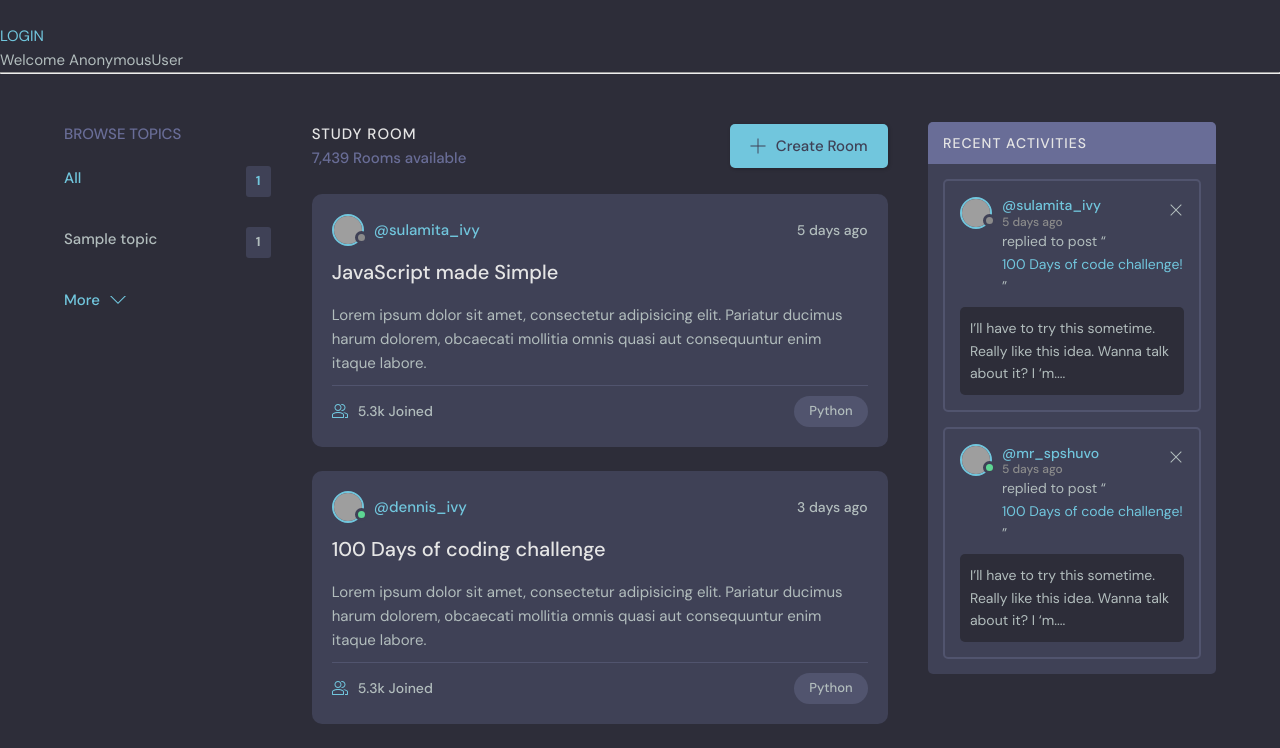
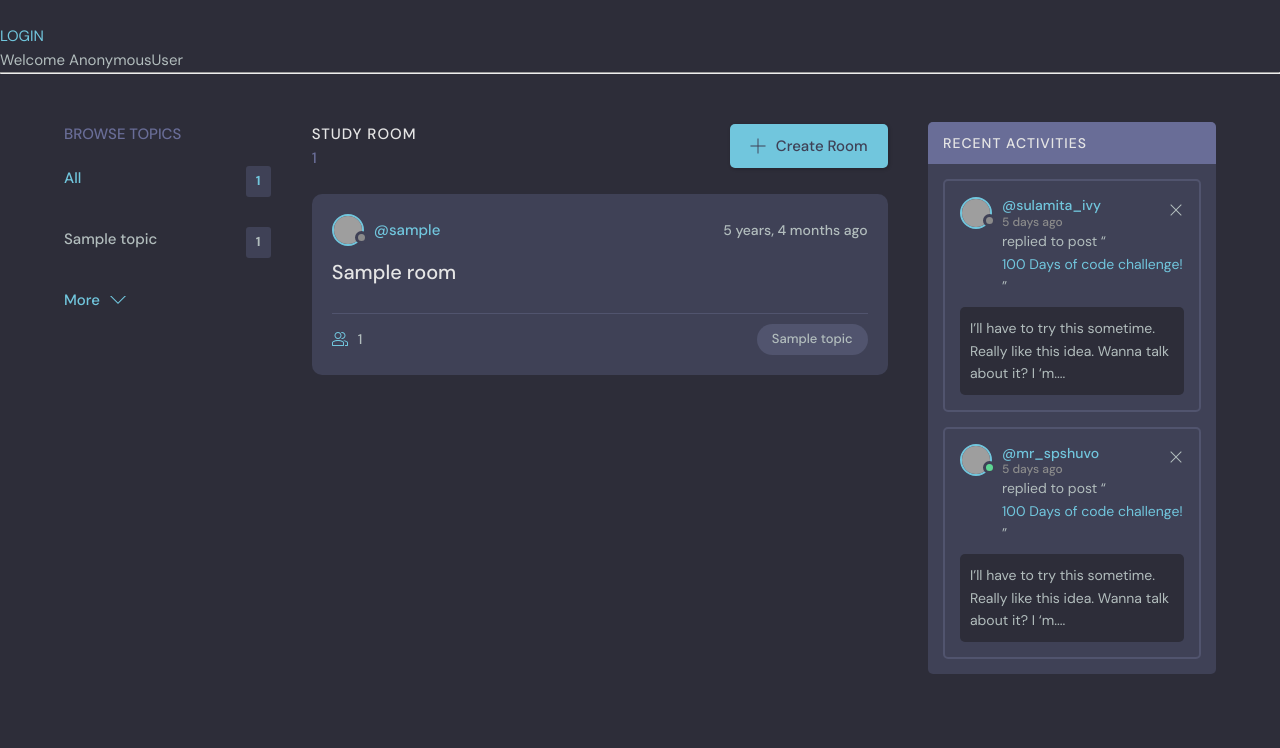
Before and after one commit to Abdul-Mannan-Qaderi/tech-hub, a Django app: template base/templates/base/home.html in a window 1280 px wide. Shown: the part 76-824 px from the top of the page. After the commit the page ends 750 px from the top, so only its background shows below. Run offline with Django 5.2, Linux system fonts and the light colour scheme; the template is opened without the code that fills it: most values are stand-ins (such as "Sample title", 1, 10 or a date in 2020); grey boxes are pictures that could not be loaded.

Commit message:
insert feed_component in the template

```diff
--- a/base/templates/base/feed_component.html
+++ b/base/templates/base/feed_component.html
@@ -1,17 +1,52 @@
 {% for room in rooms %}
-<div class="room">
-	{% if request.user == room.host %}
-	<p>
-		<a href="{% url 'update-room' room.id %}">Update</a>
-		<a href="{% url 'delete-room' room.id %}">Delete</a>
-	</p>
-	{% endif %}
 
-	<a href=" {% url 'user-profile' room.host.id %}">@{{ room.host.username }}</a>
-	<h1>
-		{{ room.id }} --
-		<a href="{% url 'room' room.id %}">{{ room.name }}</a>
-	</h1>
-	<small class="topic-name">{{ room.topic.name }}</small>
+<div class="roomListRoom">
+	<div class="roomListRoom__header">
+		<a
+			href="{% url 'user-profile' room.host.id %}"
+			class="roomListRoom__author"
+		>
+			<div class="avatar avatar--small">
+				<img src="https://randomuser.me/api/portraits/women/11.jpg" />
+			</div>
+			<span>@{{room.host.username}}</span>
+		</a>
+		<div class="roomListRoom__actions">
+			<span>{{room.create_at|timesince}} ago</span>
+		</div>
+	</div>
+
+	<div class="roomListRoom__content">
+		<a href="{% url 'room' room.id %}">{{room.name}}</a>
+	</div>
+
+	<div class="roomListRoom__meta">
+		<a href="{% url 'room' room.id %}" class="roomListRoom__joined">
+			<svg
+				version="1.1"
+				xmlns="http://www.w3.org/2000/svg"
+				width="32"
+				height="32"
+				viewBox="0 0 32 32"
+			>
+				<title>user-group</title>
+				<path
+					d="M30.539 20.766c-2.69-1.547-5.75-2.427-8.92-2.662 0.649 0.291 1.303 0.575 1.918 0.928 0.715 0.412 1.288 1.005 1.71 1.694 1.507 0.419 2.956 1.003 4.298 1.774 0.281 0.162 0.456 0.487 0.456 0.85v4.65h-4v2h5c0.553 0 1-0.447 1-1v-5.65c0-1.077-0.56-2.067-1.461-2.584z"
+				></path>
+				<path
+					d="M22.539 20.766c-6.295-3.619-14.783-3.619-21.078 0-0.901 0.519-1.461 1.508-1.461 2.584v5.65c0 0.553 0.447 1 1 1h22c0.553 0 1-0.447 1-1v-5.651c0-1.075-0.56-2.064-1.461-2.583zM22 28h-20v-4.65c0-0.362 0.175-0.688 0.457-0.85 5.691-3.271 13.394-3.271 19.086 0 0.282 0.162 0.457 0.487 0.457 0.849v4.651z"
+				></path>
+				<path
+					d="M19.502 4.047c0.166-0.017 0.33-0.047 0.498-0.047 2.757 0 5 2.243 5 5s-2.243 5-5 5c-0.168 0-0.332-0.030-0.498-0.047-0.424 0.641-0.944 1.204-1.513 1.716 0.651 0.201 1.323 0.331 2.011 0.331 3.859 0 7-3.141 7-7s-3.141-7-7-7c-0.688 0-1.36 0.131-2.011 0.331 0.57 0.512 1.089 1.075 1.513 1.716z"
+				></path>
+				<path
+					d="M12 16c3.859 0 7-3.141 7-7s-3.141-7-7-7c-3.859 0-7 3.141-7 7s3.141 7 7 7zM12 4c2.757 0 5 2.243 5 5s-2.243 5-5 5-5-2.243-5-5c0-2.757 2.243-5 5-5z"
+				></path>
+			</svg>
+			{{room.participants.all.count}}
+		</a>
+		<p class="roomListRoom__topic">{{room.topic.name}}</p>
+	</div>
 </div>
+
 {% endfor %}
--- a/base/templates/base/home.html
+++ b/base/templates/base/home.html
@@ -30,10 +30,11 @@
 					<a class="btn btn--main btn--pill" href="#">Recent Activities</a>
 				</div>
 			</div>
+
 			<div class="roomList__header">
 				<div>
 					<h2>Study Room</h2>
-					<p>7,439 Rooms available</p>
+					<p>{{ room_count }}</p>
 				</div>
 				<a class="btn btn--main" href="create-room.html">
 					<svg
@@ -51,103 +52,9 @@
 					Create Room
 				</a>
 			</div>
-			<div class="roomListRoom">
-				<div class="roomListRoom__header">
-					<a href="profile.html" class="roomListRoom__author">
-						<div class="avatar avatar--small">
-							<img src="https://randomuser.me/api/portraits/women/11.jpg" />
-						</div>
-						<span>@sulamita_ivy</span>
-					</a>
-					<div class="roomListRoom__actions">
-						<span>5 days ago</span>
-					</div>
-				</div>
-				<div class="roomListRoom__content">
-					<a href="room.html">JavaScript made Simple</a>
-					<p>
-						Lorem ipsum dolor sit amet, consectetur adipisicing elit. Pariatur
-						ducimus harum dolorem, obcaecati mollitia omnis quasi aut
-						consequuntur enim itaque labore.
-					</p>
-				</div>
-				<div class="roomListRoom__meta">
-					<a href="room.html" class="roomListRoom__joined">
-						<svg
-							version="1.1"
-							xmlns="http://www.w3.org/2000/svg"
-							width="32"
-							height="32"
-							viewBox="0 0 32 32"
-						>
-							<title>user-group</title>
-							<path
-								d="M30.539 20.766c-2.69-1.547-5.75-2.427-8.92-2.662 0.649 0.291 1.303 0.575 1.918 0.928 0.715 0.412 1.288 1.005 1.71 1.694 1.507 0.419 2.956 1.003 4.298 1.774 0.281 0.162 0.456 0.487 0.456 0.85v4.65h-4v2h5c0.553 0 1-0.447 1-1v-5.65c0-1.077-0.56-2.067-1.461-2.584z"
-							></path>
-							<path
-								d="M22.539 20.766c-6.295-3.619-14.783-3.619-21.078 0-0.901 0.519-1.461 1.508-1.461 2.584v5.65c0 0.553 0.447 1 1 1h22c0.553 0 1-0.447 1-1v-5.651c0-1.075-0.56-2.064-1.461-2.583zM22 28h-20v-4.65c0-0.362 0.175-0.688 0.457-0.85 5.691-3.271 13.394-3.271 19.086 0 0.282 0.162 0.457 0.487 0.457 0.849v4.651z"
-							></path>
-							<path
-								d="M19.502 4.047c0.166-0.017 0.33-0.047 0.498-0.047 2.757 0 5 2.243 5 5s-2.243 5-5 5c-0.168 0-0.332-0.030-0.498-0.047-0.424 0.641-0.944 1.204-1.513 1.716 0.651 0.201 1.323 0.331 2.011 0.331 3.859 0 7-3.141 7-7s-3.141-7-7-7c-0.688 0-1.36 0.131-2.011 0.331 0.57 0.512 1.089 1.075 1.513 1.716z"
-							></path>
-							<path
-								d="M12 16c3.859 0 7-3.141 7-7s-3.141-7-7-7c-3.859 0-7 3.141-7 7s3.141 7 7 7zM12 4c2.757 0 5 2.243 5 5s-2.243 5-5 5-5-2.243-5-5c0-2.757 2.243-5 5-5z"
-							></path>
-						</svg>
-						5.3k Joined
-					</a>
-					<p class="roomListRoom__topic">Python</p>
-				</div>
-			</div>
-			<div class="roomListRoom">
-				<div class="roomListRoom__header">
-					<a href="profile.html" class="roomListRoom__author">
-						<div class="avatar avatar--small active">
-							<img src="https://randomuser.me/api/portraits/men/11.jpg" />
-						</div>
-						<span>@dennis_ivy</span>
-					</a>
-					<div class="roomListRoom__actions">
-						<span>3 days ago</span>
-					</div>
-				</div>
-				<div class="roomListRoom__content">
-					<a href="room.html">100 Days of coding challenge</a>
-					<p>
-						Lorem ipsum dolor sit amet, consectetur adipisicing elit. Pariatur
-						ducimus harum dolorem, obcaecati mollitia omnis quasi aut
-						consequuntur enim itaque labore.
-					</p>
-				</div>
-				<div class="roomListRoom__meta">
-					<a class="roomListRoom__joined">
-						<svg
-							version="1.1"
-							xmlns="http://www.w3.org/2000/svg"
-							width="32"
-							height="32"
-							viewBox="0 0 32 32"
-						>
-							<title>user-group</title>
-							<path
-								d="M30.539 20.766c-2.69-1.547-5.75-2.427-8.92-2.662 0.649 0.291 1.303 0.575 1.918 0.928 0.715 0.412 1.288 1.005 1.71 1.694 1.507 0.419 2.956 1.003 4.298 1.774 0.281 0.162 0.456 0.487 0.456 0.85v4.65h-4v2h5c0.553 0 1-0.447 1-1v-5.65c0-1.077-0.56-2.067-1.461-2.584z"
-							></path>
-							<path
-								d="M22.539 20.766c-6.295-3.619-14.783-3.619-21.078 0-0.901 0.519-1.461 1.508-1.461 2.584v5.65c0 0.553 0.447 1 1 1h22c0.553 0 1-0.447 1-1v-5.651c0-1.075-0.56-2.064-1.461-2.583zM22 28h-20v-4.65c0-0.362 0.175-0.688 0.457-0.85 5.691-3.271 13.394-3.271 19.086 0 0.282 0.162 0.457 0.487 0.457 0.849v4.651z"
-							></path>
-							<path
-								d="M19.502 4.047c0.166-0.017 0.33-0.047 0.498-0.047 2.757 0 5 2.243 5 5s-2.243 5-5 5c-0.168 0-0.332-0.030-0.498-0.047-0.424 0.641-0.944 1.204-1.513 1.716 0.651 0.201 1.323 0.331 2.011 0.331 3.859 0 7-3.141 7-7s-3.141-7-7-7c-0.688 0-1.36 0.131-2.011 0.331 0.57 0.512 1.089 1.075 1.513 1.716z"
-							></path>
-							<path
-								d="M12 16c3.859 0 7-3.141 7-7s-3.141-7-7-7c-3.859 0-7 3.141-7 7s3.141 7 7 7zM12 4c2.757 0 5 2.243 5 5s-2.243 5-5 5-5-2.243-5-5c0-2.757 2.243-5 5-5z"
-							></path>
-						</svg>
-						5.3k Joined
-					</a>
-					<p class="roomListRoom__topic">Python</p>
-				</div>
-			</div>
+			{% include 'base/feed_component.html' %}
 		</div>
+
 		<!-- Room List End -->
 
 		<!-- Activities Start -->
```
Also changed, not shown: base/templates/base/home_old.html (deleted, +0 -29 lines).
